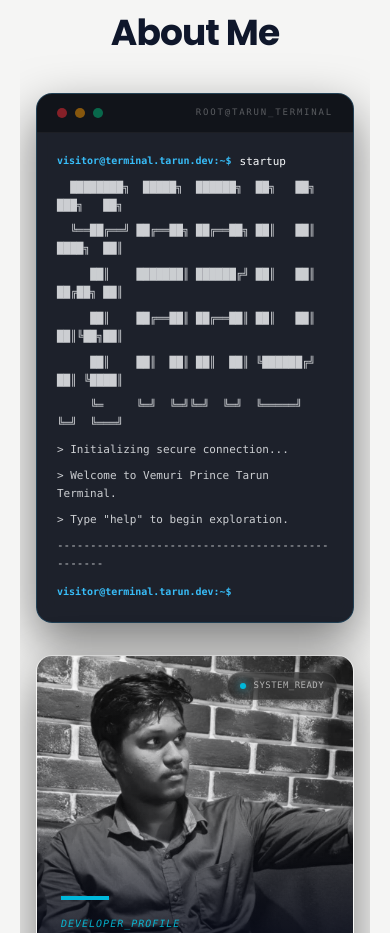
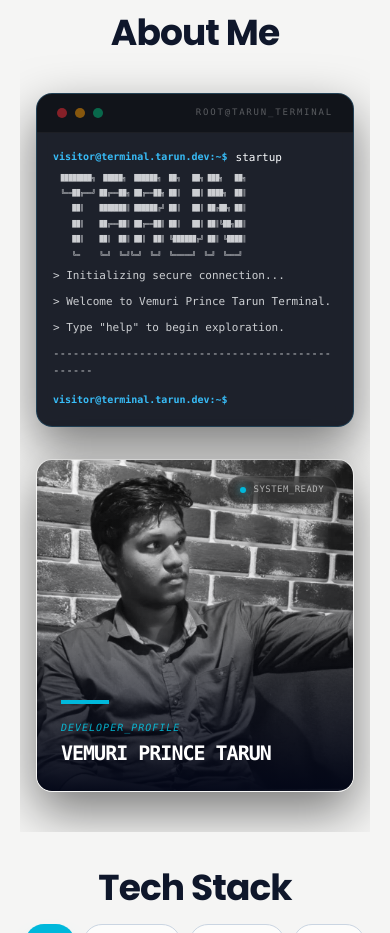
Before and after one commit to TARUN062005/PORTFOLIO, a React (Vite) app: page / in a window 390 px wide. Shown: the part 1080-2013 px from the top of the page. Built offline with nearby package versions, Linux system fonts and the light colour scheme.

Commit message:
About terminal changed

```diff
--- a/src/components/AboutSection.jsx
+++ b/src/components/AboutSection.jsx
@@ -15,6 +15,8 @@ const WELCOME_LINES = [
   '> Type "help" to begin exploration.',
   '------------------------------------------------',
 ]
+
+const WELCOME_ART_LINE_COUNT = 6
 
 const THEME_CONFIG = {
   dark: { bg: 'rgba(10, 15, 25, 0.92)', text: '#f8fafc', accent: '#38bdf8', border: 'rgba(56, 189, 248, 0.2)' },
@@ -187,6 +189,17 @@ const AboutSection = ({ variant = 'section' }) => {
           border-radius: 4px;
         }
         .custom-terminal-scroll:hover::-webkit-scrollbar-thumb { background: ${currentTheme.accent}60; }
+        .terminal-welcome-line {
+          font-size: clamp(6px, 1.65vw, 14px);
+          line-height: 1.15;
+          white-space: pre;
+        }
+        @media (min-width: 640px) {
+          .terminal-welcome-line {
+            font-size: 14px;
+            line-height: 1.625;
+          }
+        }
       `}</style>
 
       <div className="mx-auto max-w-6xl px-4 sm:px-6 lg:px-8 w-full">
@@ -220,10 +233,13 @@ const AboutSection = ({ variant = 'section' }) => {
             {/* Scrollable Output */}
             <div
               ref={outputRef}
-              className="custom-terminal-scroll flex-1 overflow-y-auto overflow-x-hidden p-5 sm:p-6 font-mono text-[11px] sm:text-[14px] leading-relaxed"
+              className="custom-terminal-scroll flex-1 overflow-y-auto overflow-x-hidden p-4 sm:p-6 font-mono text-[11px] sm:text-[14px] leading-relaxed"
               style={{ color: currentTheme.text }}
             >
-              {history.map((line, i) => (
+              {history.map((line, i) => {
+                const isWelcomeArt = line.type === 'output' && WELCOME_LINES.slice(0, WELCOME_ART_LINE_COUNT).includes(line.content)
+
+                return (
                 <div key={`${line.type}-${i}`} className="mb-2 break-words">
                   {line.type === 'command' ? (
                     <div className="flex flex-wrap items-start gap-2">
@@ -231,10 +247,11 @@ const AboutSection = ({ variant = 'section' }) => {
                       <span className="min-w-0 break-words font-medium text-[11px] sm:text-[14px]">{line.content}</span>
                     </div>
                   ) : (
-                    <div className="opacity-80 whitespace-pre-wrap leading-relaxed">{line.content}</div>
+                    <div className={isWelcomeArt ? 'terminal-welcome-line opacity-80' : 'opacity-80 whitespace-pre-wrap leading-relaxed'}>{line.content}</div>
                   )}
                 </div>
-              ))}
+                )
+              })}
 
               {/* Input Prompt */}
               <div className="mt-3 flex flex-wrap items-start gap-2">
```
